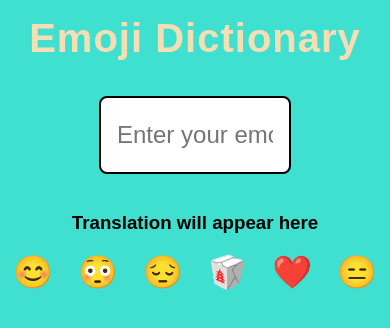
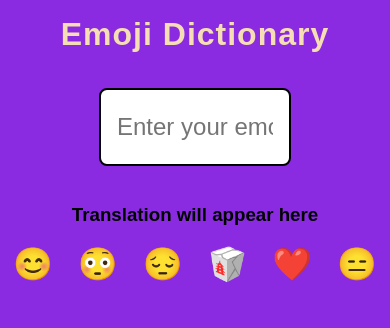
Before and after one commit to rkshaw20/Emoji-Dictionary, a React (Create React App) app: page / in a window 390 px wide. Shown: the top 328 px of the page. Built offline with nearby package versions, Linux system fonts and the light colour scheme.

Commit message:
responsive

```diff
--- a/src/styles.css
+++ b/src/styles.css
@@ -28,3 +28,11 @@ input {
   width: 40%;
   text-align: center;
 }
+@media only screen and (max-width: 600px) {
+  body {
+    background-color: blueviolet;
+  }
+  .heading {
+    font-size: 2rem;
+  }
+}
```
